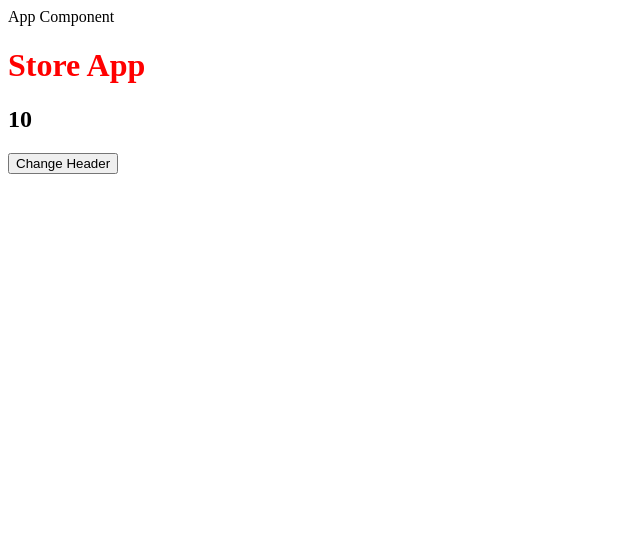
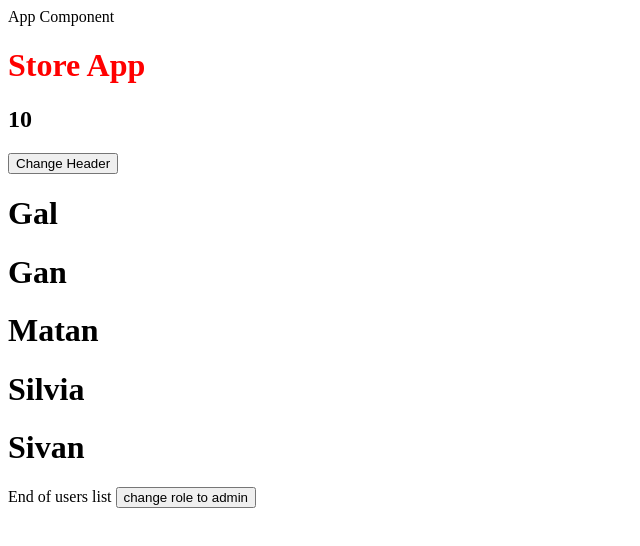
Before and after one commit to galamo/angular-store, an Angular app: page / in a window 1280 px wide. Shown: the top 546 px of the page, without its empty margins (0-640 px from the left). Built offline with nearby package versions, Linux system fonts and the light colour scheme.

Commit message:
userslist

```diff
--- a/src/app/app.component.html
+++ b/src/app/app.component.html
@@ -1,4 +1,6 @@
 <div>
     App Component
     <app-header></app-header>
+    <app-users-list></app-users-list>
+
 </div>
--- a/src/app/app.module.ts
+++ b/src/app/app.module.ts
@@ -4,11 +4,13 @@ import { NgModule } from '@angular/core';
 import { AppRoutingModule } from './app-routing.module';
 import { AppComponent } from './app.component';
 import { AppHeader } from './components/header/header.component';
+import { UsersListComponent } from './components/users-list/users-list.component';
 
 @NgModule({
     declarations: [
         AppComponent,
-        AppHeader
+        AppHeader,
+        UsersListComponent
     ],
     imports: [
         BrowserModule,
--- a/src/app/components/header/header.component.ts
+++ b/src/app/components/header/header.component.ts
@@ -4,7 +4,7 @@ const users = ["silvia", "adir", "sivan"];
 @Component({
     selector: "app-header",
     templateUrl: "./header.component.html",
-    styleUrls: ["./header.component.css"]
+    styleUrls: ["./header.component.css"],
 })
 export class AppHeader {
     public title: string;
--- /dev/null
+++ b/src/app/components/users-list/users-list.component.html
@@ -0,0 +1,18 @@
+<div>
+    <!-- <h1> Users list </h1>
+    <ol>
+        <li *ngFor="let user of usersListModel"> {{ user }} </li>
+    </ol> -->
+
+
+    <!-- card start Here -->
+    <div *ngFor="let user of usersListModel">
+        <div>
+            <h1> {{ user }} </h1>
+        </div>
+    </div>
+    <!-- card end Here -->
+    {{endOfList}}
+    <button *ngIf="role === 'admin'" (click)="removeFirstUser()"> Delete from list </button>
+    <button (click)="changeRole()"> change role to admin </button>
+</div>
--- /dev/null
+++ b/src/app/components/users-list/users-list.component.ts
@@ -0,0 +1,31 @@
+import { Component, OnInit } from '@angular/core';
+
+@Component({
+    selector: 'app-users-list',
+    templateUrl: './users-list.component.html',
+    styleUrls: ['./users-list.component.css']
+})
+export class UsersListComponent {
+    // ngFor
+    // ngIf
+
+    public usersListModel: Array<string>
+    public endOfList: string;
+    public role: string;
+    constructor() {
+        this.usersListModel = ["Gal", "Gan", "Matan", "Silvia", "Sivan"]
+        this.endOfList = "End of users list"
+        this.role = "user"
+    }
+
+    removeFirstUser = () => {
+        this.usersListModel.splice(0, 1)
+        if (this.usersListModel.length) {
+            this.role = "admin"
+        }
+    }
+
+    changeRole = () => {
+        this.role = "admin"
+    }
+}
```
Also changed, not shown: src/app/components/users-list/users-list.component.css (added), 1 other file (tests, documents, lock files or other folders).
